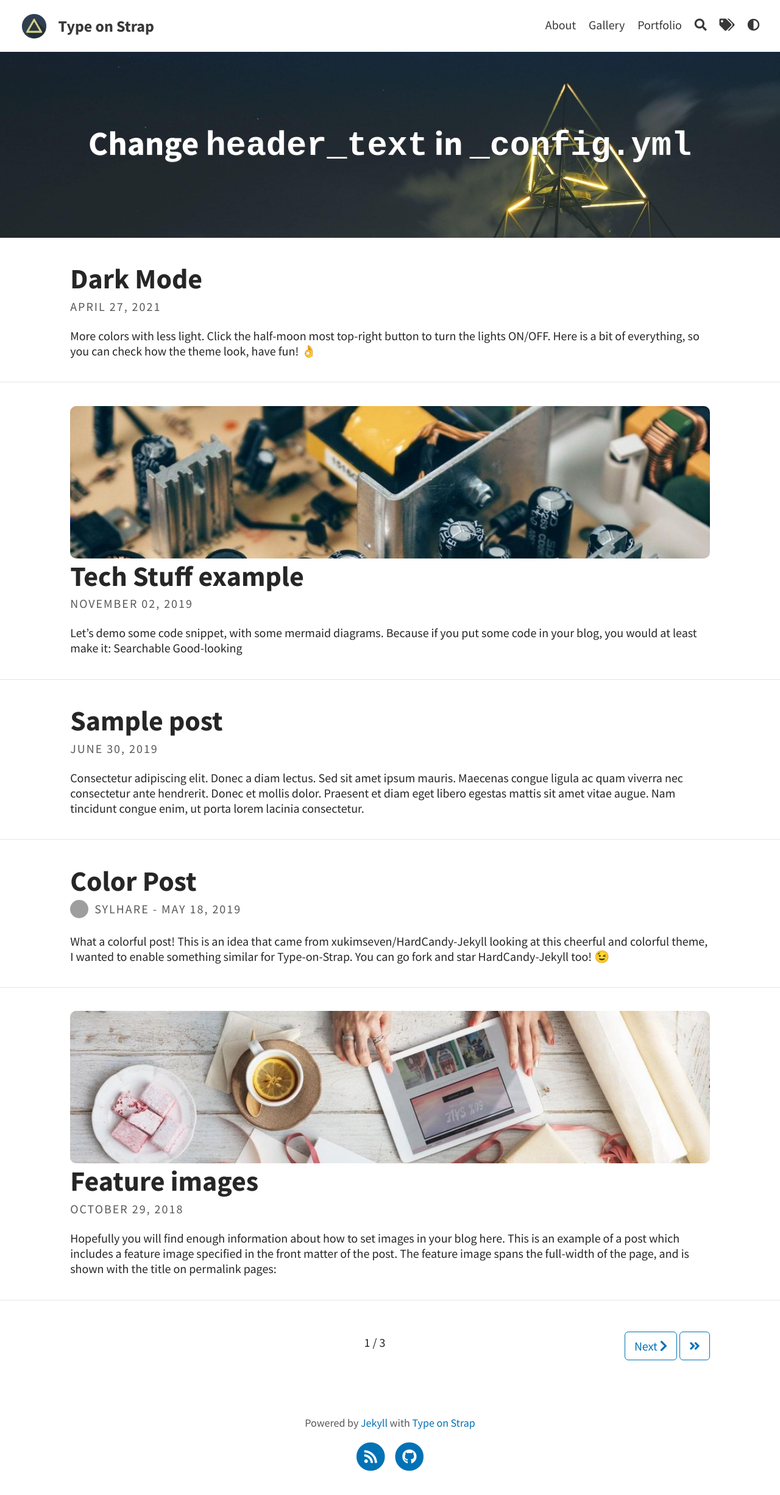
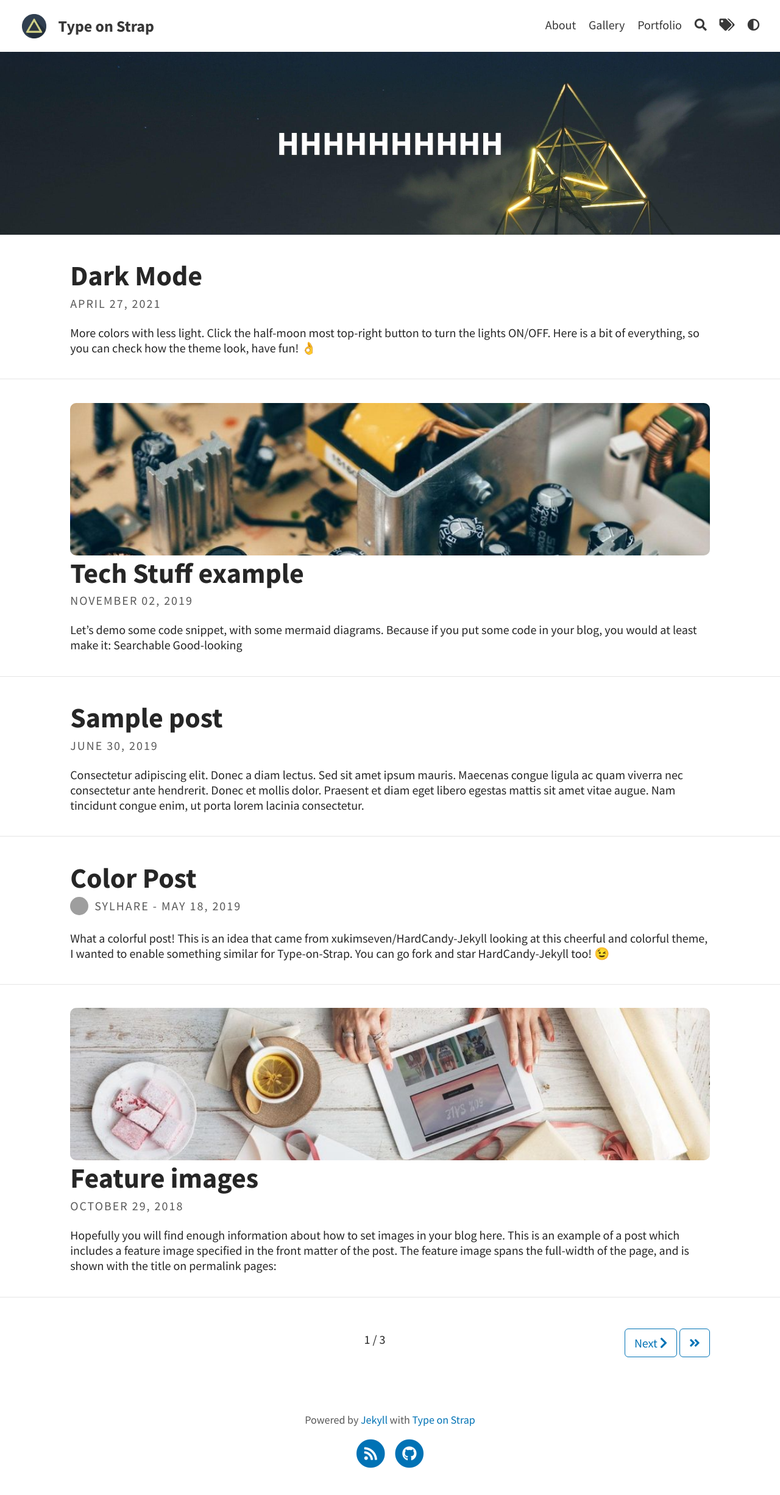
Before and after one commit to shuwenHarry/shuwenharry.github.io, a Jekyll site: the page built from index.html, in a window 1280 px wide. Shown: the whole page at 61% size. Built offline with Jekyll 4.4.1, drawn with Linux system fonts in a browser that asks for light colours; the list of posts is cut into pages by our own code; grey boxes are pictures that could not be loaded.

Commit message:
Update config

```diff
--- a/_config.yml
+++ b/_config.yml
@@ -1,15 +1,15 @@
 # SITE CONFIGURATION
-baseurl: "/Type-on-Strap"
-url: "https://sylhare.github.io"
+baseurl: "/"
+url: "https://shuwenharry.github.io"
 
 # THEME-SPECIFIC CONFIGURATION
 title: Type on Strap                                    # site's title
-description: "A website with blog posts and pages"      # used by search engines
+description: "APEX demo"      # used by search engines
 avatar: assets/img/triangle.png                         # Empty for no avatar in navbar
 favicon: assets/favicon.ico                             # Icon displayed in the tab
 
 # Header and footer text
-header_text: Change <code>header_text</code> in <code>_config.yml</code>  # Change Blog header text
+header_text: HHHHHHHHHH  # Change Blog header text
 header_feature_image: assets/img/header/triangular.jpeg
 header_feature_image_responsive: true
 footer_text: >
```
